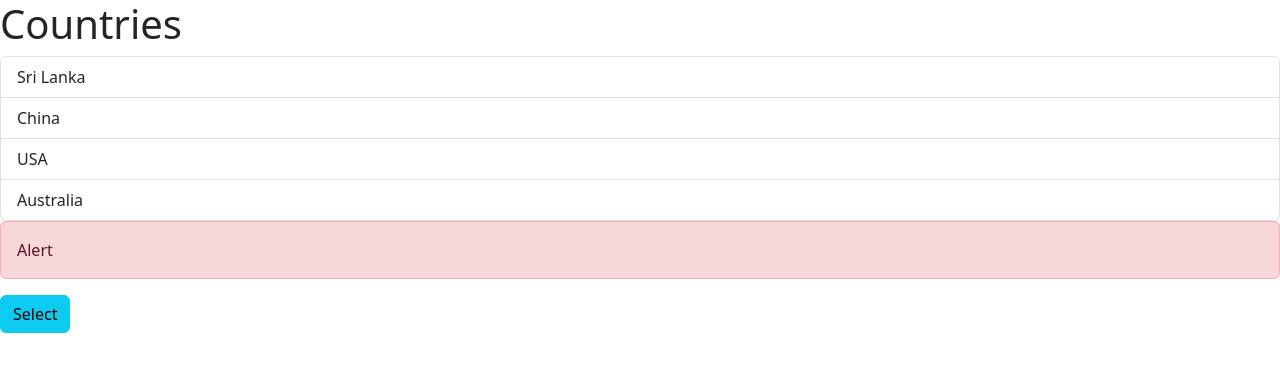
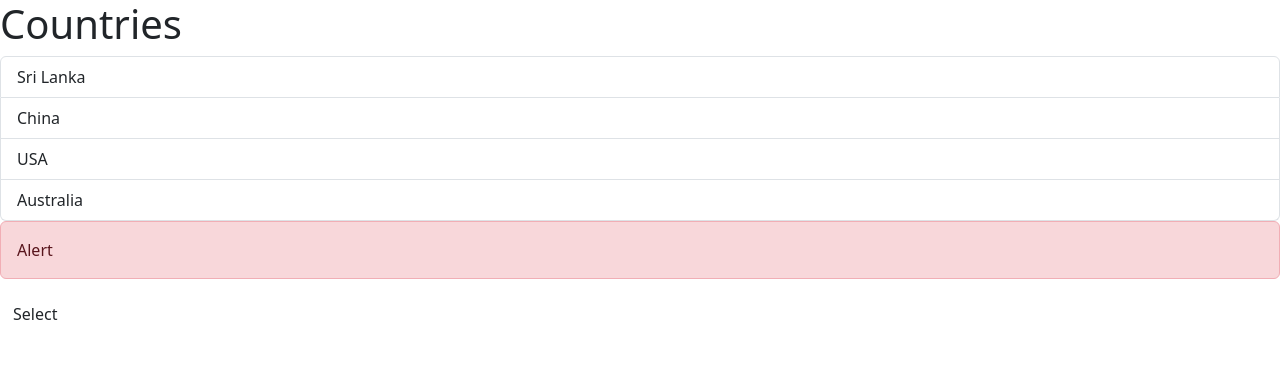
Before and after one commit to sithum-sandaruwan/Test-React-App, a React (Vite) app in the folder test-app/: page / in a window 1280 px wide. Shown: the top 372 px of the page. Built offline with nearby package versions, Linux system fonts and the light colour scheme.

Commit message:
adding the color for button component with props

```diff
--- a/test-app/src/App.tsx
+++ b/test-app/src/App.tsx
@@ -20,7 +20,9 @@ function App() {
         <Alert />
       </div>
 
-      <SelectButton onClick={() => console.log("clicked")}>Select</SelectButton>
+      <SelectButton color="danger" onClick={() => console.log("clicked")}>
+        Select
+      </SelectButton>
     </>
   );
 }
--- a/test-app/src/components/Button.tsx
+++ b/test-app/src/components/Button.tsx
@@ -2,12 +2,14 @@ import React from "react";
 
 interface Props {
   children: string;
+  color?: "primary" | "secondary" | "danger";
+  // color?: string;
   onClick: () => void;
 }
 
-const SelectButton = ({ children, onClick }: Props) => {
+const SelectButton = ({ children, onClick, color = "danger" }: Props) => {
   return (
-    <button className="btn btn-info" onClick={onClick}>
+    <button className={"btn btn" + color} onClick={onClick}>
       {children}
     </button>
   );
```
